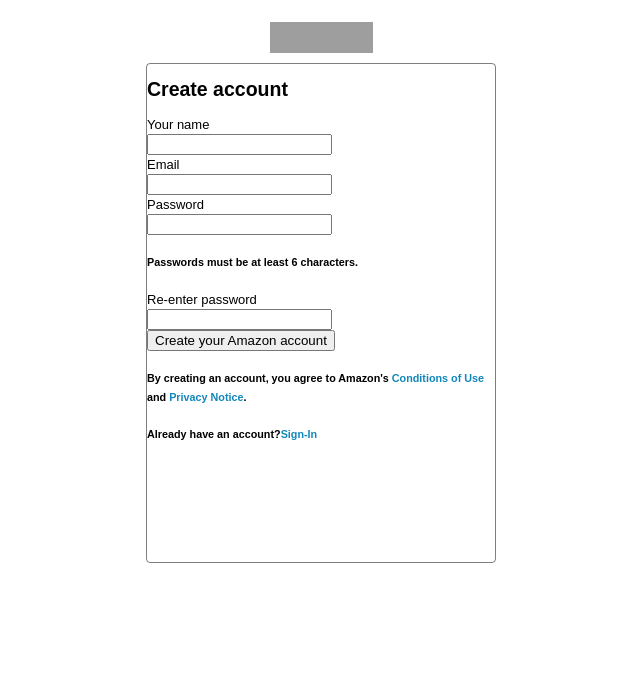
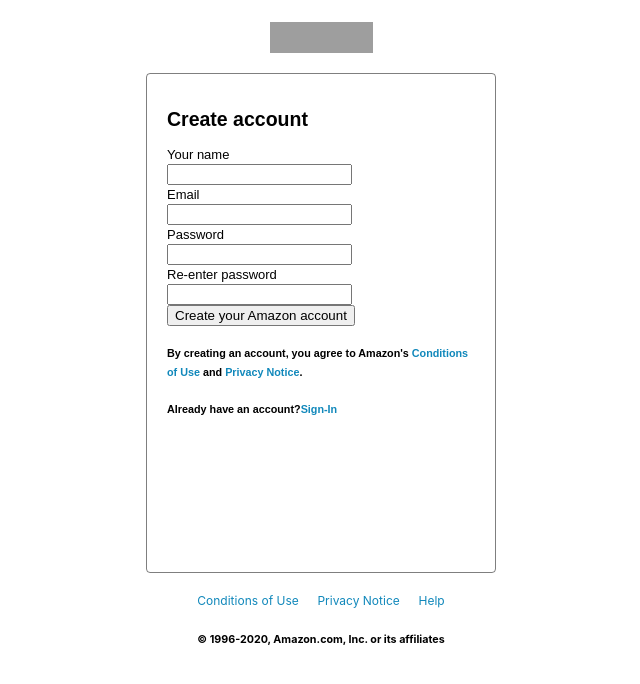
Before and after one commit to tsaihuangsd/amazon-create-account, a React (Create React App) app: page / in a window 1280 px wide. Shown: the top 684 px of the page, without its empty margins (319-959 px from the left). Built offline with nearby package versions, Linux system fonts and the light colour scheme; grey boxes are pictures that could not be loaded.

Commit message:
add paddings for create-account-box and add footers

```diff
--- a/src/MVP/constants/index.js
+++ b/src/MVP/constants/index.js
@@ -1,3 +1,4 @@
 export const LINK_CONDITION_OF_USE = "https://www.amazon.com/gp/help/customer/display.html/ref=ap_register_notification_condition_of_use?ie=UTF8&nodeId=508088"
 export const LINK_PRIVACY_NOTICE = "https://www.amazon.com/gp/help/customer/display.html/ref=ap_register_notification_privacy_notice?ie=UTF8&nodeId=468496"
 export const LINK_SIGN_IN = "https://www.amazon.com/ap/signin?clientContext=130-4649631-2400710&openid.return_to=https%3A%2F%2Ftrack.amazon.com%2F&prevRID=XZC4WY3J9ZH4HFR0434Q&openid.identity=http%3A%2F%2Fspecs.openid.net%2Fauth%2F2.0%2Fidentifier_select&openid.assoc_handle=amzn_shippingrecipientcentral_us&openid.mode=checkid_setup&siteState=clientContext%3D133-5959651-2511706%2CsourceUrl%3Dhttps%253A%252F%252Ftrack.amazon.com%252F%2Csignature%3DaIjtVnII3EuhLKiVpJY6BuFeqXYj3D&marketPlaceId=A2BR6UVHX99FEC&openid.claimed_id=http%3A%2F%2Fspecs.openid.net%2Fauth%2F2.0%2Fidentifier_select&pageId=amzn_shippingrecipientcentral_us_amazon&openid.ns=http%3A%2F%2Fspecs.openid.net%2Fauth%2F2.0"
+export const LINK_HELP = "https://www.amazon.com/help"
--- a/src/MVP/styling/App.css
+++ b/src/MVP/styling/App.css
@@ -51,7 +51,8 @@
       flex-direction: column;
       align-items: center;
       justify-content: center;
-      margin: 10px;
+      margin: 20px;
+      padding: 20px;
       display: block;
       ;
       box-sizing: border-box;
@@ -64,19 +65,32 @@
       line-height: 19px;
       width: 350px;
       height: 500px;
-      margin: 10px, auto;
     }
 
 
   /* .create-account-box {
   } */
 
+.footer-links {
+  font-size: 12px;
+  display: flex;
+  justify-content: space-between;
+}
+
+
 a {
   text-decoration: none;
   color: #18b;
+
 }
 
 a:hover {
   text-decoration: underline;
   cursor: pointer;
 }
+
+
+
+#password {
+  color: gray;
+}
--- a/src/MVP/views/createAccountView.js
+++ b/src/MVP/views/createAccountView.js
@@ -16,7 +16,7 @@
                         <input type="text" id="email"></input><br/>
                         <label>Password</label><br/>
                         <input type="text" id="password"></input><br/>
-                        <h5>Passwords must be at least 6 characters.</h5>
+                        {/* <h5>Passwords must be at least 6 characters.</h5> */}
                         <label>Re-enter password</label><br/>
                         <input type="text" id="reenter-password"></input><br/>
                         <input type="submit" value="Create your Amazon account"></input>
@@ -30,6 +30,14 @@
                     </h5>
                 </div>
             </div>
+            <div className="footer">
+                <div className="footer-links">
+                    <a href={Constants.LINK_CONDITION_OF_USE}>Conditions of Use</a>
+                    <a href={Constants.LINK_PRIVACY_NOTICE}>Privacy Notice</a>
+                    <a href={Constants.LINK_HELP}>Help</a>
+                </div>
+                <h6>© 1996-2020, Amazon.com, Inc. or its affiliates</h6>
+            </div>
         </div>
     )
 }
```
Also changed, not shown: 1 other file (tests, documents, lock files or other folders).
